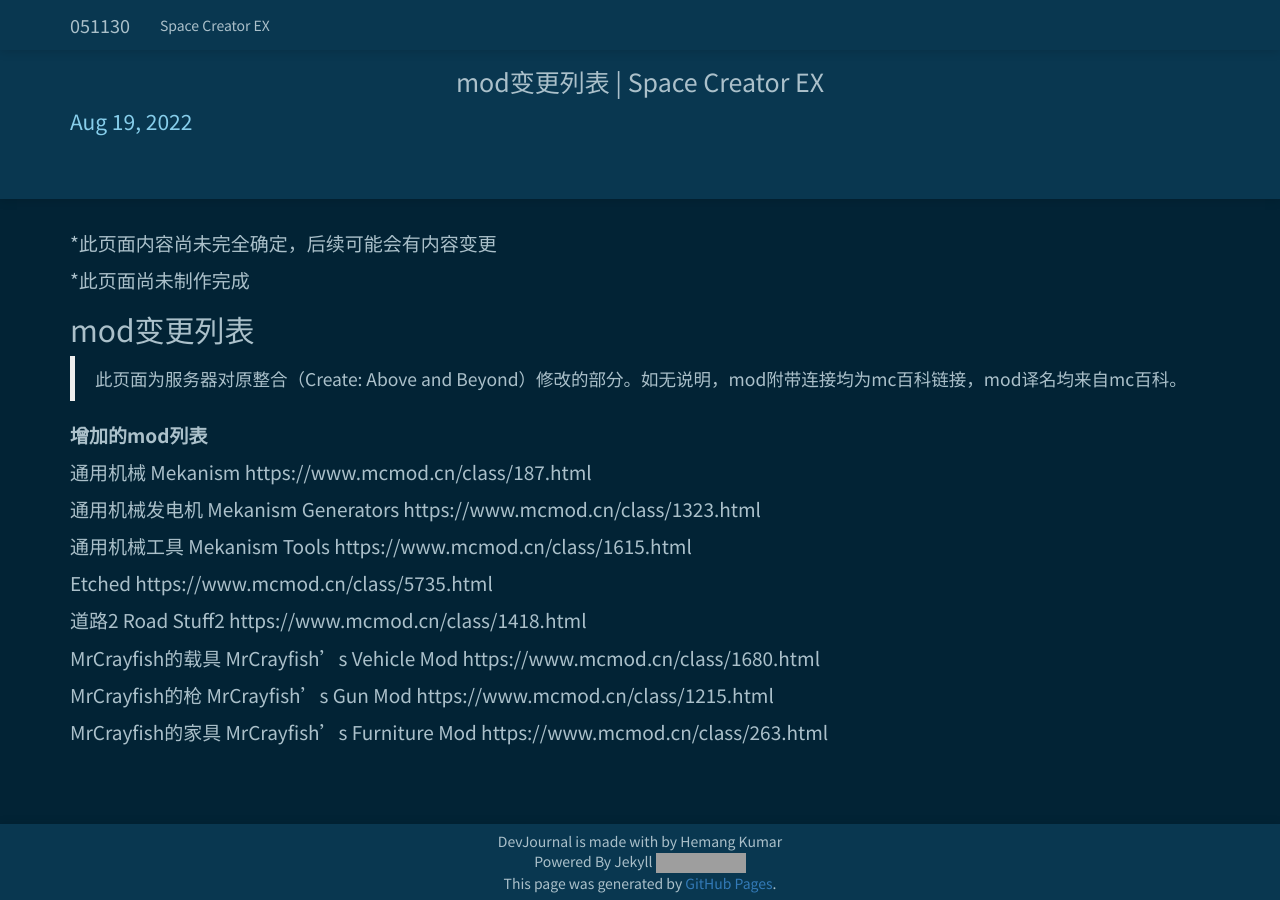
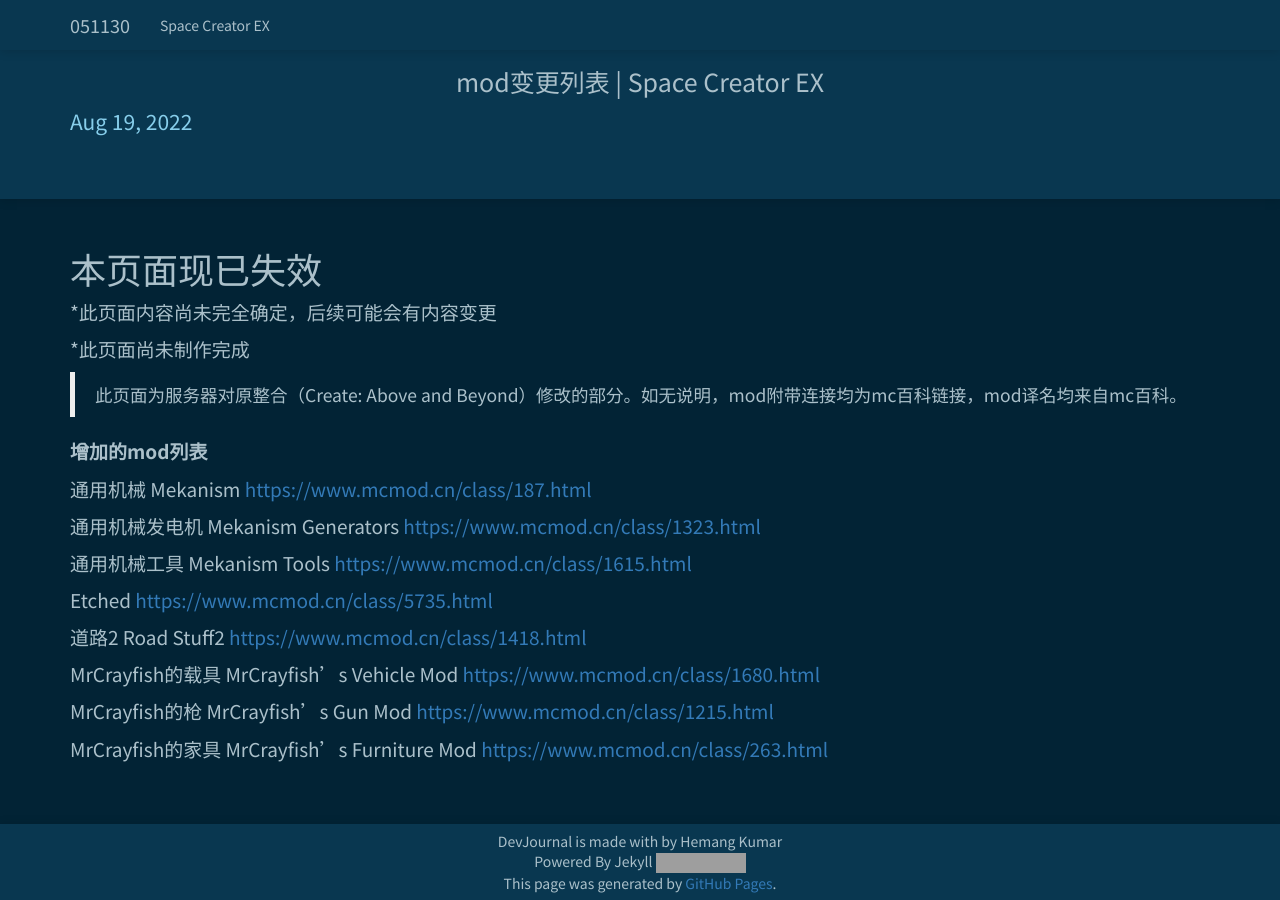
Before and after one commit to x051130x/x051130x.github.io, a Jekyll site: the page built from _posts/2022-8-19-modchanges.md, in a window 1280 px wide. Built offline with Jekyll 4.4.1, drawn with Linux system fonts in a browser that asks for light colours; nearby versions of some CDN libraries; grey boxes are pictures that could not be loaded.

```diff
--- a/_posts/2022-8-19-modchanges.md
+++ b/_posts/2022-8-19-modchanges.md
@@ -3,28 +3,28 @@ layout: post
 title: mod变更列表 | Space Creator EX
 ---
 
+# 本页面现已失效
+
 *此页面内容尚未完全确定，后续可能会有内容变更
 
 *此页面尚未制作完成
 
-## mod变更列表
-
 > 此页面为服务器对原整合（Create: Above and Beyond）修改的部分。如无说明，mod附带连接均为mc百科链接，mod译名均来自mc百科。
 
- **增加的mod列表**
+**增加的mod列表**
 
-通用机械  Mekanism  https://www.mcmod.cn/class/187.html
+通用机械  Mekanism  <https://www.mcmod.cn/class/187.html>
 
-通用机械发电机  Mekanism  Generators  https://www.mcmod.cn/class/1323.html
+通用机械发电机  Mekanism  Generators  <https://www.mcmod.cn/class/1323.html>
 
-通用机械工具  Mekanism Tools  https://www.mcmod.cn/class/1615.html
+通用机械工具  Mekanism Tools  <https://www.mcmod.cn/class/1615.html>
 
-Etched  https://www.mcmod.cn/class/5735.html
+Etched  <https://www.mcmod.cn/class/5735.html>
 
-道路2  Road Stuff2  https://www.mcmod.cn/class/1418.html
+道路2  Road Stuff2  <https://www.mcmod.cn/class/1418.html>
 
-MrCrayfish的载具  MrCrayfish's Vehicle Mod  https://www.mcmod.cn/class/1680.html
+MrCrayfish的载具  MrCrayfish's Vehicle Mod  <https://www.mcmod.cn/class/1680.html>
 
-MrCrayfish的枪  MrCrayfish's Gun Mod  https://www.mcmod.cn/class/1215.html
+MrCrayfish的枪  MrCrayfish's Gun Mod  <https://www.mcmod.cn/class/1215.html>
 
-MrCrayfish的家具  MrCrayfish's Furniture Mod  https://www.mcmod.cn/class/263.html
+MrCrayfish的家具  MrCrayfish's Furniture Mod  <https://www.mcmod.cn/class/263.html>
--- a/css/main.scss
+++ b/css/main.scss
@@ -1,179 +1,214 @@
 ---
 # Only the main Sass file needs front matter (the dashes are enough)
 ---
+
 @charset "utf-8";
 
 // Our variables
 $base-font-family: 'Noto Sans SC', "Sarasa Gothic SC", "Source Han Sans SC", "Helvetica Neue", Helvetica, Arial, sans-serif;
-$base-font-size:   16px;
+$base-font-size: 16px;
 $base-font-weight: 400;
-$small-font-size:  $base-font-size * 0.875;
+$small-font-size: $base-font-size * 0.875;
 $base-line-height: 1.5;
 
-$spacing-unit:     30px;
+$spacing-unit: 30px;
 
-$text-color:       #111;
+$text-color: #111;
 $background-color: #fdfdfd;
-$brand-color:      #2a7ae2;
+$brand-color: #2a7ae2;
 
-$grey-color:       #828282;
+$grey-color: #828282;
 $grey-color-light: lighten($grey-color, 40%);
-$grey-color-dark:  darken($grey-color, 25%);
+$grey-color-dark: darken($grey-color, 25%);
 
 // Width of the content area
-$content-width:    800px;
+$content-width: 800px;
 
-$on-palm:          600px;
-$on-laptop:        800px;
+$on-palm: 600px;
+$on-laptop: 800px;
 
-.navbar-default{
+.scalableimg {
+    width: 100%;
+    height: 100%;
+}
+
+.navbar-default {
     background: #093750 !important;
     border: none !important;
+}
+
+.navbar-default .navbar-nav>li>a {
+    color: #abc0ca !important;
+}
+
+.navbar-default .navbar-nav>li>a:hover {
+    color: #03a4fb !important;
 
 }
 
-.navbar-default .navbar-nav > li > a{
-    color:#abc0ca !important;
+.navbar-default .navbar-nav>li>a:focus {
+    color: #03a4fb !important;
 }
-.navbar-default .navbar-nav > li > a:hover{
-    color:#03a4fb !important;
 
+.navbar-default .navbar-brand {
+    color: #abc0ca !important;
 }
-.navbar-default .navbar-nav > li > a:focus{
-    color:#03a4fb !important;
-}
-.navbar-default .navbar-brand{
-  color:#abc0ca !important;
-}
-.footer-content{
+
+.footer-content {
     text-align: center;
     padding: 0.5em;
 }
-body{
+
+body {
     background-color: #022335 !important;
     font-family: $base-font-family !important;
     color: #abc0ca !important;
 }
-.page-stuff{
+
+.page-stuff {
     font-size: 19px;
+
     a {
         color: #03a4fb !important;
         text-decoration: none;
-      &:hover{
-        color:#03a4fb !important;
+
+        &:hover {
+            color: #03a4fb !important;
             text-decoration: none !important;
             border-bottom: 1px dotted #03a4fb;
-        padding-bottom:0.5em;
+            padding-bottom: 0.5em;
         }
     }
 }
-#page-content{
+
+#page-content {
     padding-bottom: 4em;
 }
 
-.page-stuff{
+.page-stuff {
     padding-top: 2em;
     padding-bottom: 5em;
 }
+
 .jumbotron {
     background: #093750 !important;
 }
+
 a {
     color: #03a4fb;
     text-decoration: none;
 }
-a:hover{
-  color:#03a4fb !important;
+
+a:hover {
+    color: #03a4fb !important;
     text-decoration: none !important;
     border-bottom: 1px dotted #03a4fb;
 
 }
 
-.post-list{
+.post-list {
+    text-align: left;
+}
 
-    text-align: left;
-
-}
-.post-box{
-  padding-top: 2em;
-  padding-bottom: 2em;
+.post-box {
     padding-left: 10px;
-  background-color: #093750 ;
+    background-color: #093750;
     border-left-style: solid;
     border-left-color: #03a4fb;
     margin-bottom: 10px;
+
+    display: flex;
+    justify-content: space-between;
 }
 
-.post-title{
-  font-size: 20px !important;
-color:  #abc0ca !important;
+.post-banner {
+    padding: 10px;
 }
 
-.posted{
+.post-title {
+    margin-bottom: 2em;
+    font-size: 20px !important;
+    color: #abc0ca !important;
+}
+
+.posted {
+    margin-top: 2em;
     border-bottom-style: solid;
     border-bottom-color: #828282;
-  border-width: 210px;
+    width: 210px;
 }
 
-.post-excerpt{
+.post-banner {
+    text-align: right;
+    height: 280px;
+}
+
+.post-excerpt {
     color: white !important;
     padding-top: 0.5em;
     padding-bottom: 0.3em;
 }
-.post-title-main{
+
+.post-title-main {
     font-size: 25px;
     text-align: center;
     color: #abc0ca !important;
 }
-.post-content{
+
+.post-content {
     font-size: 19px;
     text-align: justify;
     padding-bottom: 5em;
 }
-pre{
+
+pre {
     background-color: black !important;
-border:none !important;
+    border: none !important;
     border-radius: 0px !important;
     font-size: 20px !important;
     padding: 1.5em !important;
-color:white !important;
+    color: white !important;
 }
-.post-meta{
+
+.post-meta {
     color: skyblue !important;
 }
 
-code{
+code {
     background-color: black !important;
     color: white !important;
     border: none !important;
     border-radius: 0px !important;
 }
 
-.page-tagline{
+.page-tagline {
     font-size: 20px;
     text-align: center;
 }
 
-.download{
-  padding:2em;
+.download {
+    padding: 2em;
     font-size: 19px;
 }
-.intro{
+
+.intro {
     font-size: 19px;
 
 }
-.manual-title{
+
+.manual-title {
     font-size: 21px;
     padding: 1em;
     text-transform: uppercase;
 
 }
-.manual-content{
+
+.manual-content {
     text-align: justify;
     font-size: 19px;
 }
 
-.man-title{
+.man-title {
     font-size: 22px;
     text-align: center;
     padding: 1em;
@@ -181,10 +216,11 @@ text-align: center;
 
 }
 
-.jumbotron{
+.jumbotron {
     box-shadow: 0px 1px 10px 0px rgba(0, 0, 0, 0.15);
 }
-.navbar{
+
+.navbar {
     box-shadow: 0px 1px 10px 0px rgba(0, 0, 0, 0.15);
 }
 
@@ -204,6 +240,5 @@ text-align: center;
 
 
 // Import partials from `sass_dir` (defaults to `_sass`)
-@import
-        "syntax-highlighting"
+@import "syntax-highlighting"
 ;
```
Also changed, not shown: SCEX server.md (+11 -7 lines), _posts/2022-8-19-guide.md (+28 -29 lines), index.html (+7 -20 lines), img/guide.jpg (added). Lines whose indentation alone changed are shown as unchanged.
